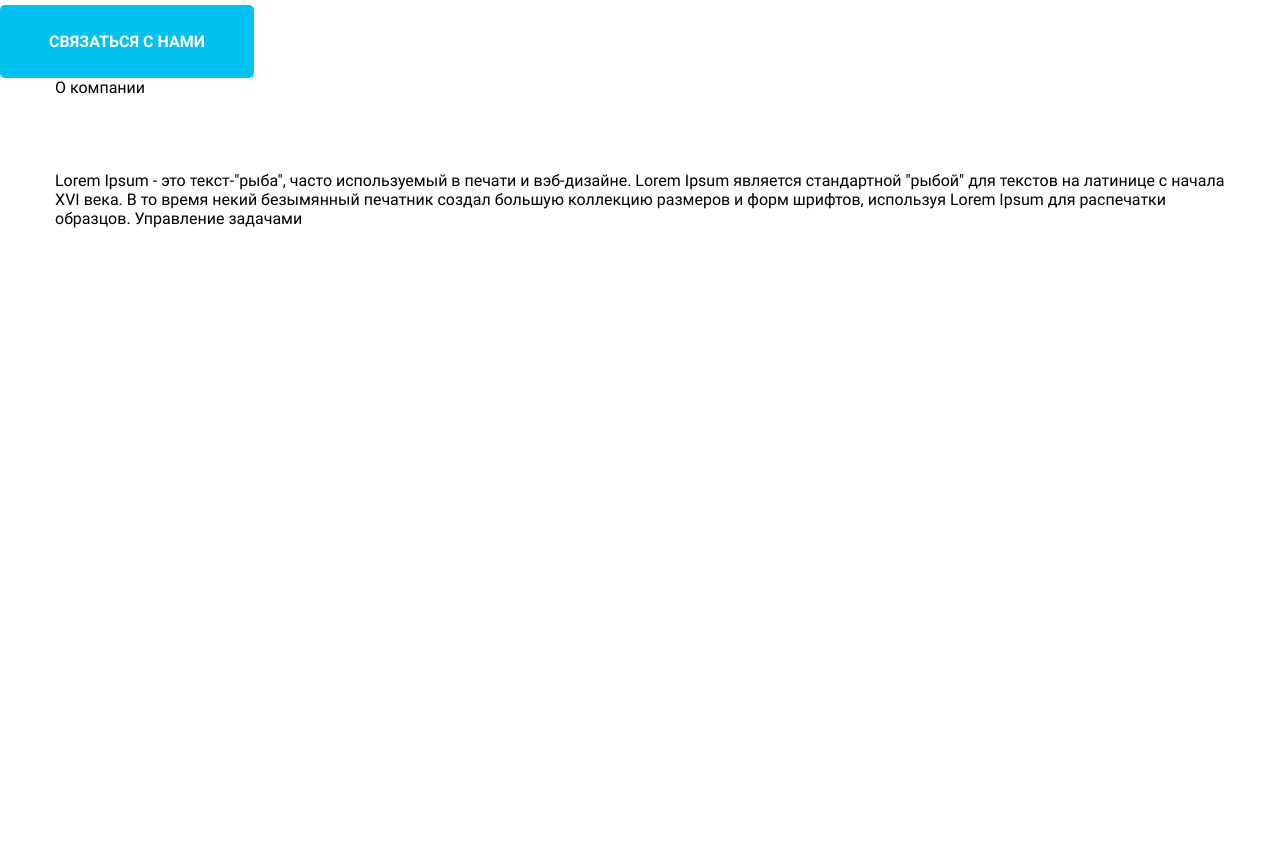
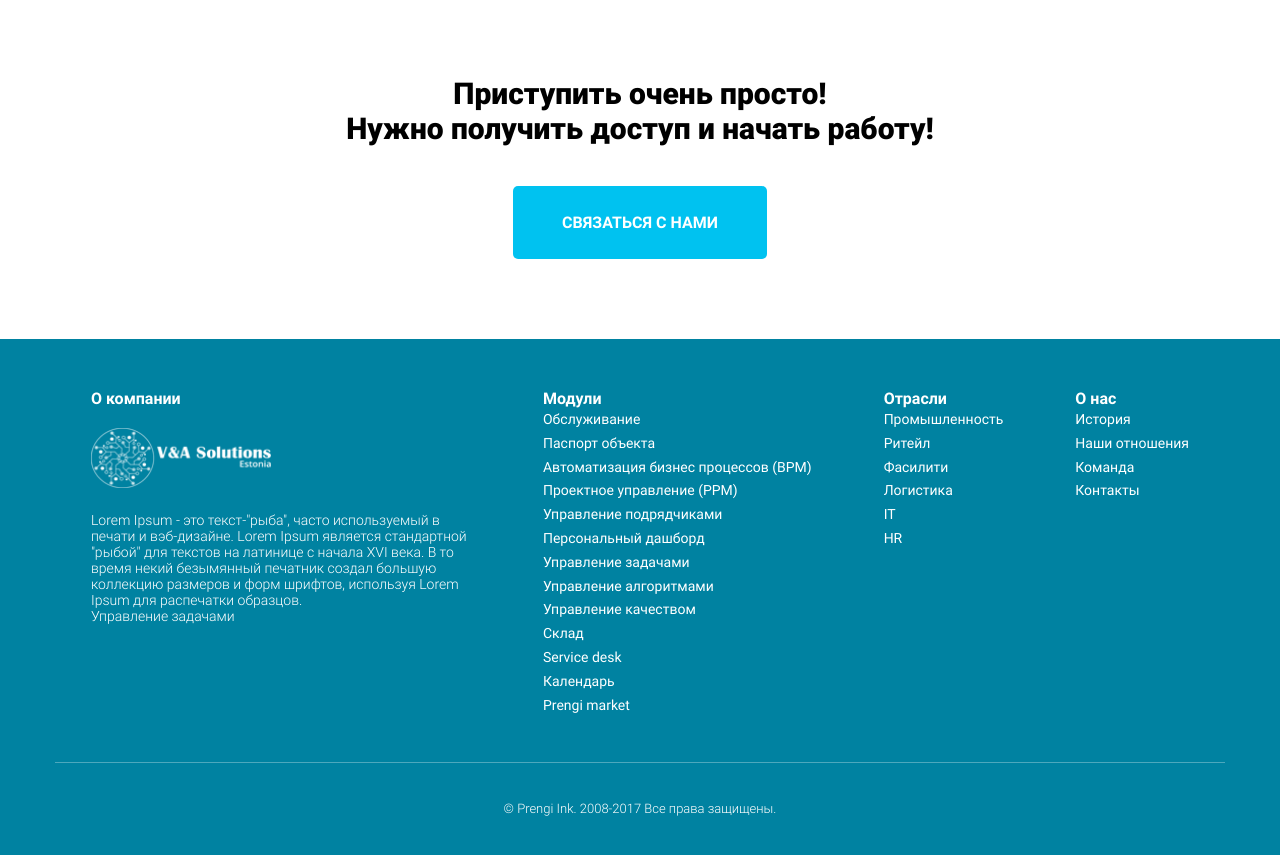
Before and after one commit to mazurnik/prengi, a website: page #src/index.html in a window 1280 px wide. Shown: the part 4286-5141 px from the top of the page. Before the commit the page ends 4514 px from the top, so only its background shows below. Drawn offline with nearby package versions, Linux system fonts and the light colour scheme; files that its build step writes are made by us from their sources; files whose address does not match are found by name.

Commit message:
finish footer

```diff
--- a/#src/index.html
+++ b/#src/index.html
@@ -1,5 +1,6 @@
 <!DOCTYPE html>
 <html lang="en">
+
 <head>
   <meta charset="UTF-8" />
   <meta name="viewport" content="width=device-width, initial-scale=1.0" />
@@ -84,24 +85,15 @@
     <div class="container">
       <div class="benefit__items">
         <div class="row">
-            <div
-              class="benefit__item"
-              style="background-image: url(img/adv/adv1.png);"
-            >
+          <div class="benefit__item" style="background-image: url(img/adv/adv1.png);">
             <!-- <img src="img/adv/adv1.png" alt=""> -->
             <p>Нет оперативности<br />в принятии решений?</p>
           </div>
-            <div
-              class="benefit__item"
-              style="background-image: url(img/adv/adv2.png);"
-            >
+          <div class="benefit__item" style="background-image: url(img/adv/adv2.png);">
             <!-- <img src="img/adv/adv2.png" alt=""> -->
             <p>Нет учета и контроля<br />обслуживания?</p>
           </div>
-            <div
-              class="benefit__item"
-              style="background-image: url(img/adv/adv3.png);"
-            >
+          <div class="benefit__item" style="background-image: url(img/adv/adv3.png);">
             <!-- <img src="img/adv/adv3.png" alt=""> -->
             <p>Сложно строить прогнозы и анализировать данные?</p>
           </div>
@@ -109,40 +101,25 @@
         <img src="img/adv/arrow.png" alt="" />
         <h1>С PRENGI</h1>
         <div class="row">
-            <div
-              class="benefit__item"
-              style="background-image: url(img/adv/adv4.png);"
-            >
+          <div class="benefit__item" style="background-image: url(img/adv/adv4.png);">
             <!-- <img src="img/adv/adv4.png" alt=""> -->
             <p>
-                <span
-                  >Все затраты спланированы <br />
-                  и расписаны</span
-                >
+              <span>Все затраты спланированы <br />
+                и расписаны</span>
             </p>
           </div>
-            <div
-              class="benefit__item"
-              style="background-image: url(img/adv/adv5.png);"
-            >
+          <div class="benefit__item" style="background-image: url(img/adv/adv5.png);">
             <!-- <img src="img/adv/adv5.png" alt=""> -->
             <p>
-                <span
-                  >Корректная аналитика данных <br />
-                  online</span
-                >
+              <span>Корректная аналитика данных <br />
+                online</span>
             </p>
           </div>
-            <div
-              class="benefit__item"
-              style="background-image: url(img/adv/adv6.png);"
-            >
+          <div class="benefit__item" style="background-image: url(img/adv/adv6.png);">
             <!-- <img src="img/adv/adv6.png" alt=""> -->
             <p>
-                <span
-                  >Простая интеграция с любым <br />
-                  Вашим ПО</span
-                >
+              <span>Простая интеграция с любым <br />
+                Вашим ПО</span>
             </p>
           </div>
         </div>
@@ -208,31 +185,76 @@
   </section>
   <section class="options"></section>
   <section class="go">
+    <div class="container">
       <img src="img/go.png" alt="" />
       <h3>
         Приступить очень просто!<br />Нужно получить доступ и начать работу!
       </h3>
       <button class="btn">связаться с нами</button>
+    </div>
   </section>
 
-    <footer>
+  <footer class="footer">
     <div class="container">
       <div class="footer__columns">
         <div class="footer__column">
           <div class="footer__column-name">О компании</div>
           <img src="img/footer-logo.png" alt="" class="footer__column-logo" />
           <p class="footer__column-text">
-              Lorem Ipsum - это текст-"рыба", часто используемый в печати и
-              вэб-дизайне. Lorem Ipsum является стандартной "рыбой" для текстов
-              на латинице с начала XVI века. В то время некий безымянный
-              печатник создал большую коллекцию размеров и форм шрифтов,
-              используя Lorem Ipsum для распечатки образцов. Управление задачами
+            Lorem Ipsum - это текст-"рыба", часто используемый в печати и вэб-дизайне. Lorem Ipsum является стандартной
+            "рыбой" для текстов на латинице с начала XVI века. В то время некий безымянный печатник создал большую
+            коллекцию размеров и форм шрифтов, используя Lorem Ipsum для распечатки образцов. <br>
+            Управление задачами
           </p>
         </div>
+        <div class="footer__column">
+          <div class="footer__column-name">Модули</div>
+          <p class="footer__column-text">
+            <ul>
+              <li><a href="#">Обслуживание</a></li>
+              <li><a href="#">Паспорт объекта</a></li>
+              <li><a href="#">Автоматизация бизнес процессов (BPM)</a></li>
+              <li><a href="#">Проектное управление (РРМ)</a></li>
+              <li><a href="#">Управление подрядчиками</a></li>
+              <li><a href="#">Персональный дашборд</a></li>
+              <li><a href="#">Управление задачами</a></li>
+              <li><a href="#">Управление алгоритмами</a></li>
+              <li><a href="#">Управление качеством</a></li>
+              <li><a href="#">Склад</a></li>
+              <li><a href="#">Service desk</a></li>
+              <li><a href="#">Календарь</a></li>
+              <li><a href="#">Prengi market</a></li>
+            </ul>
+          </p>
         </div>
+        <div class="footer__column">
+          <div class="footer__column-name">Отрасли</div>
+          <p class="footer__column-text">
+            <ul>
+              <li><a href="#">Промышленность</a></li>
+              <li><a href="#">Ритейл</a></li>
+              <li><a href="#">Фасилити</a></li>
+              <li><a href="#">Логистика</a></li>
+              <li><a href="#">IT</a></li>
+              <li><a href="#">HR</a></li>
+            </ul>
+          </p>
+        </div>
+        <div class="footer__column">
+          <div class="footer__column-name">О нас</div>
+          <ul>
+            <li><a href="#">История</a></li>
+            <li><a href="#">Наши отношения</a></li>
+            <li><a href="#">Команда</a></li>
+            <li><a href="#">Контакты</a></li>
+          </ul>
+        </div>
+      </div>
+      <div class="allrights">© Prengi Ink. 2008-2017 Все права защищены.</div>
     </div>
   </footer>
 
   <script src="js/script.min.js"></script>
 </body>
+
 </html>
--- a/#src/scss/footer.scss
+++ b/#src/scss/footer.scss
@@ -1,16 +1,59 @@
-.footer__columns {}
+.footer {
+    background-color: #0082a1;
+    color: #fff;
+    padding: 50px 0 40px 0;
+}
 
-.footer__column {}
+.footer__columns {
+    display: flex;
+    justify-content: space-around;
+    padding-bottom: 45px;
+    border-bottom: 1px #4da8bd solid;
+}
 
-.footer__column-name {}
+.footer__column {
+    ul {
+        list-style: none;
+        font-size: 14px;
+        font-weight: 300;
+        line-height: 1.7;
+
+        li {
+            a {
+                text-decoration: none;
+                color: #fff;
+            }
+        }
+    }
+}
+
+.footer__column:first-child {
+    max-width: 380px;
+}
+
+.footer__column-name {
+    font-size: 16px;
+    font-weight: 700;
+}
 
 .footer__column-logo {
     width: 180px;
-    height: 70px;
+    height: 60px;
+    margin: 20px 0 20px 0;
 
     picture {
         height: 70px;
     }
 }
 
-.footer__column-text {}
+.footer__column-text {
+    font-size: 14px;
+    font-weight: 300;
+}
+
+.allrights {
+    text-align: center;
+    margin-top: 38px;
+    font-size: 13px;
+    font-weight: 300;
+}
--- a/#src/scss/go.scss
+++ b/#src/scss/go.scss
@@ -0,0 +1,11 @@
+.go {
+    margin: 80px 0 80px 0;
+    text-align: center;
+
+    h3 {
+        margin-top: 75px;
+        font-size: 30px;
+        font-weight: 900;
+    }
+
+}
--- a/#src/scss/main.scss
+++ b/#src/scss/main.scss
@@ -45,6 +45,7 @@
                 margin-left: 45px;
             }
         }
+
         a {
             text-decoration: none;
             color: #fff;
@@ -69,7 +70,8 @@
     height: 53px;
     font-weight: lighter;
     margin-top: 30px;
-    span{
+
+    span {
         font-weight: 400;
     }
 }
--- a/#src/scss/solution.scss
+++ b/#src/scss/solution.scss
@@ -33,10 +33,6 @@ h2 {
         color: #fff;
         font-size: 14px;
         font-weight: 400;
-
-        li {
-            // margin-left: 45px;
-        }
     }
 
     a {
```
Also changed, not shown: prengi/index.html (+64 -42 lines), prengi/css/style.css, prengi/css/style.min.css. Lines whose indentation alone changed are shown as unchanged.
